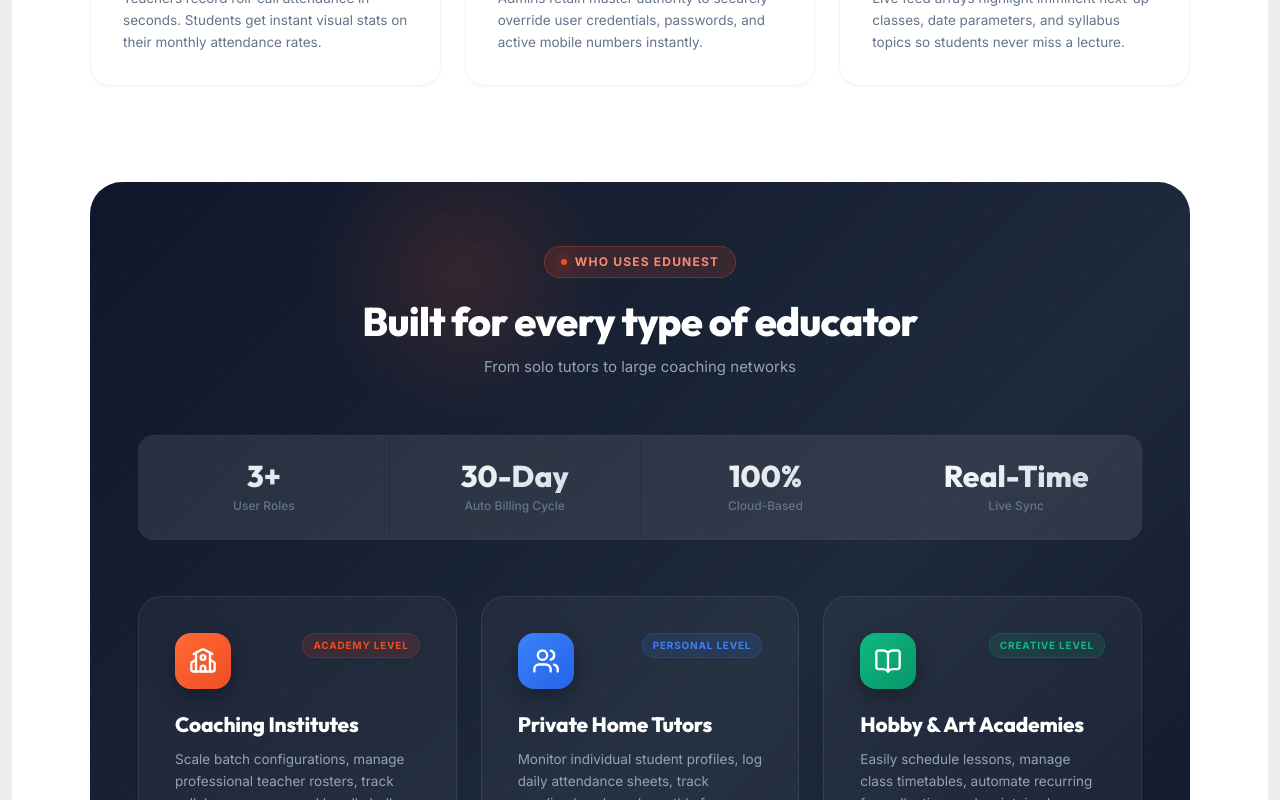
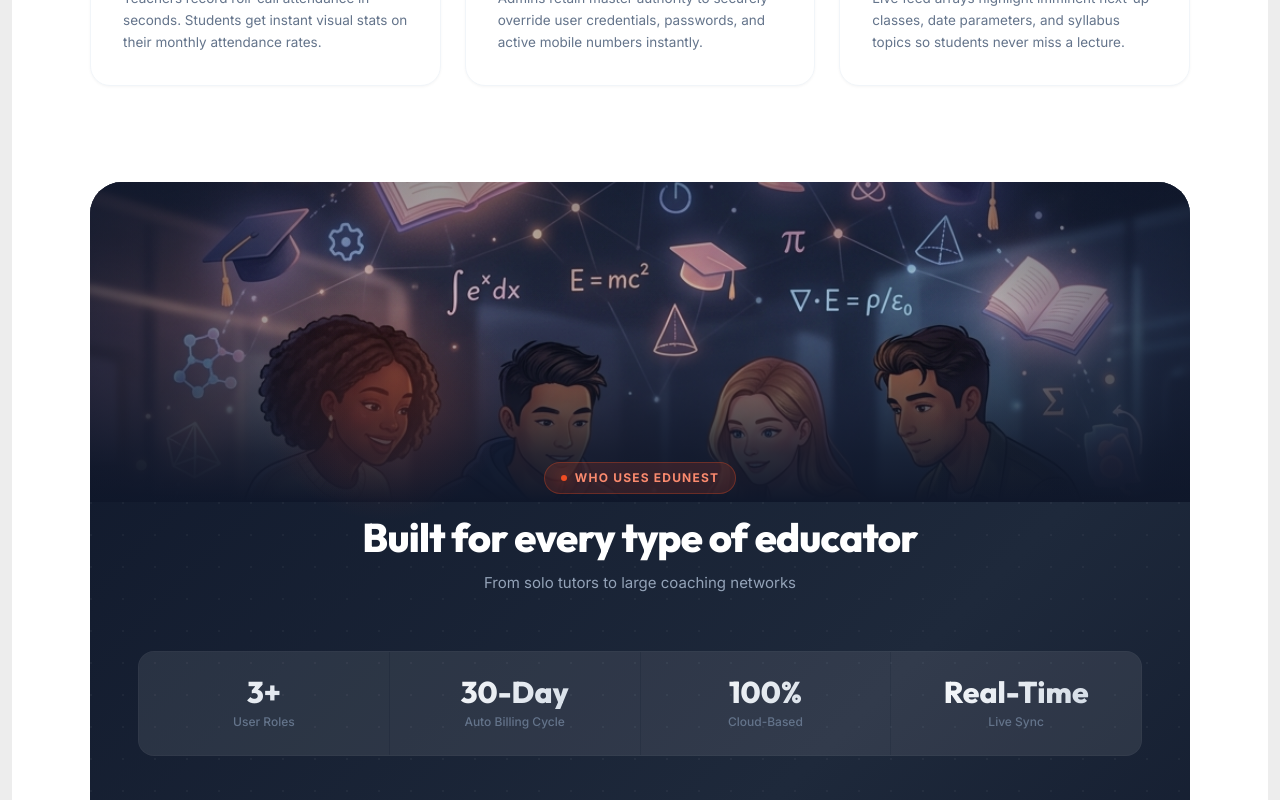
Before and after one commit to shashanktiwari08/edunest, a React (Vite) app in the folder frontend/: page / in a window 1280 px wide. Shown: the part 1560-2360 px from the top of the page. Built offline with nearby package versions, Linux system fonts and the light colour scheme; no server answers.

Commit message:
feat: add soft education hero image to Who Uses EduNest section

```diff
--- a/frontend/src/components/FeaturesSection.jsx
+++ b/frontend/src/components/FeaturesSection.jsx
@@ -188,19 +188,49 @@
           position: 'absolute',
           inset: 0,
           backgroundImage: 'radial-gradient(circle at 1px 1px, rgba(255,255,255,0.04) 1px, transparent 0)',
-          backgroundSize: '32px 32px'
+          backgroundSize: '32px 32px',
+          zIndex: 0
         }} />
+
+        {/* Hero image banner with fade-out bottom */}
+        <div style={{ position: 'relative', width: '100%', height: '320px', overflow: 'hidden' }}>
+          <img
+            src="/edu-hero.png"
+            alt="EduNest education platform"
+            style={{
+              width: '100%',
+              height: '100%',
+              objectFit: 'cover',
+              objectPosition: 'center 30%',
+              display: 'block',
+              opacity: 0.82
+            }}
+          />
+          {/* Top vignette — blends image into dark bg */}
+          <div style={{
+            position: 'absolute',
+            inset: 0,
+            background: 'linear-gradient(to bottom, rgba(15,23,42,0.3) 0%, rgba(15,23,42,0.0) 40%, rgba(15,23,42,0.85) 85%, rgba(15,23,42,1) 100%)'
+          }} />
+          {/* Left + right edge vignette */}
+          <div style={{
+            position: 'absolute',
+            inset: 0,
+            background: 'linear-gradient(to right, rgba(15,23,42,0.6) 0%, transparent 25%, transparent 75%, rgba(15,23,42,0.6) 100%)'
+          }} />
+        </div>
 
         {/* Glow orbs */}
         <div style={{
           position: 'absolute',
-          top: '-60px',
-          left: '20%',
-          width: '300px',
-          height: '300px',
-          background: 'radial-gradient(circle, rgba(239,77,35,0.15) 0%, transparent 70%)',
+          top: '80px',
+          left: '15%',
+          width: '260px',
+          height: '260px',
+          background: 'radial-gradient(circle, rgba(239,77,35,0.18) 0%, transparent 70%)',
           borderRadius: '50%',
-          pointerEvents: 'none'
+          pointerEvents: 'none',
+          zIndex: 0
         }} />
         <div style={{
           position: 'absolute',
@@ -210,10 +240,11 @@
           height: '350px',
           background: 'radial-gradient(circle, rgba(59,130,246,0.12) 0%, transparent 70%)',
           borderRadius: '50%',
-          pointerEvents: 'none'
+          pointerEvents: 'none',
+          zIndex: 0
         }} />
 
-        <div style={{ position: 'relative', padding: '4rem 3rem' }}>
+        <div style={{ position: 'relative', padding: '0 3rem 4rem', zIndex: 1, marginTop: '-40px' }}>
 
           {/* Section heading */}
           <div style={{ textAlign: 'center', marginBottom: '3.5rem' }}>
```
Also changed, not shown: frontend/public/edu-hero.png (added).
